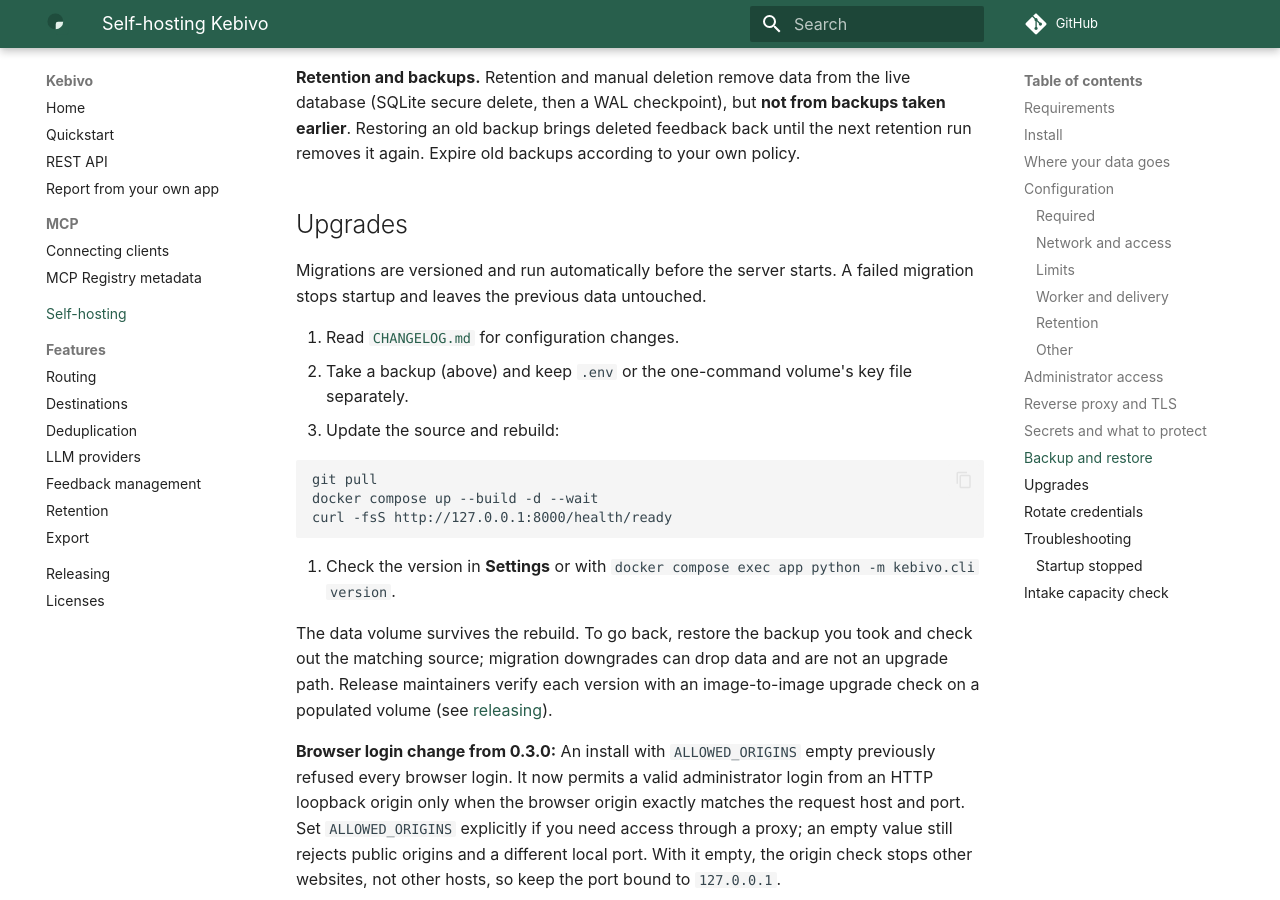
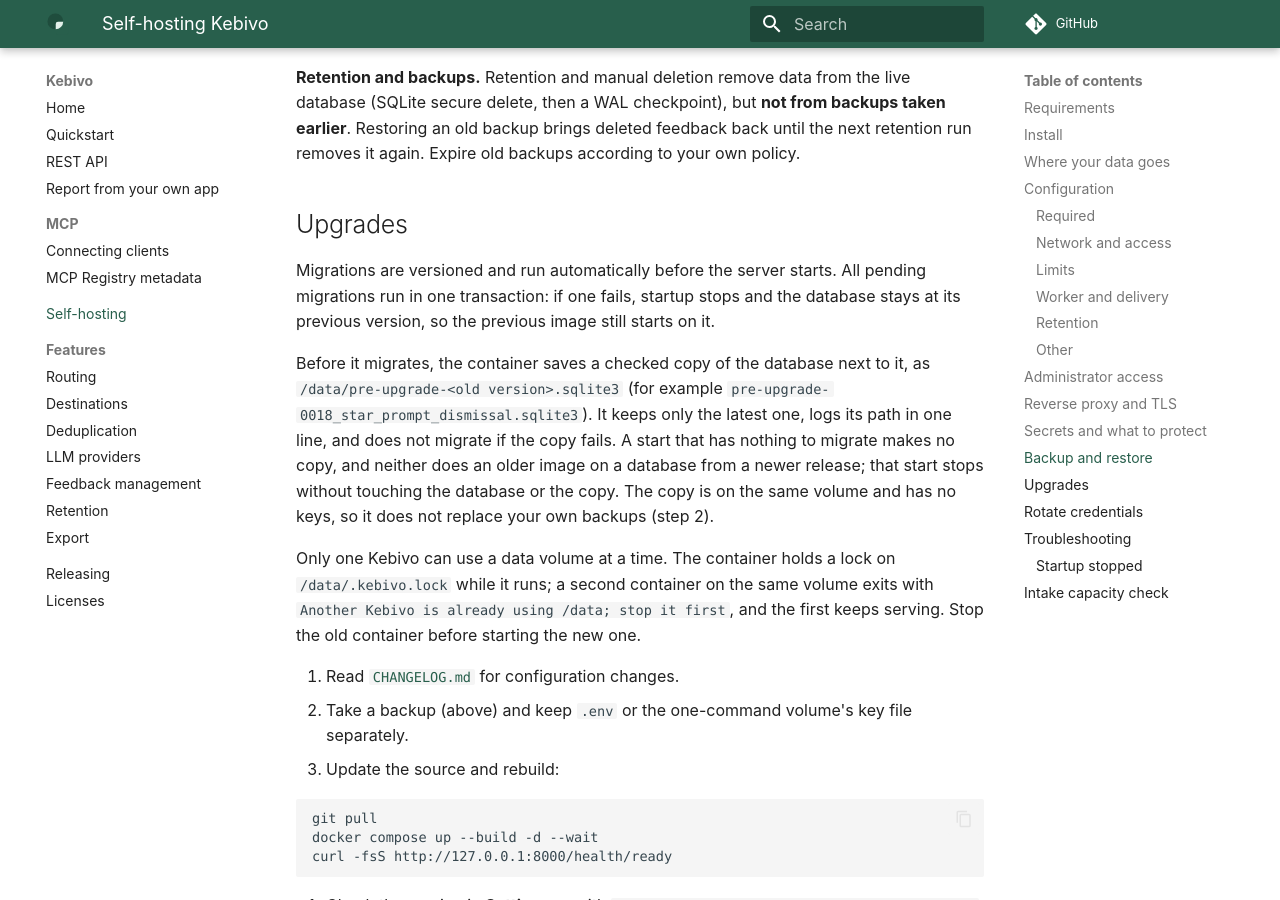
Before and after one commit to OCNAI/kebivo, an MkDocs documentation site: the page built from docs/self-hosting.md, in a window 1280 px wide and 900 px high, scrolled down 8958 px. Built offline with MkDocs 1.6.1 and Material for MkDocs 9.7.7, drawn with Linux system fonts in a browser that asks for light colours; some of the changed text lies outside the part shown.

Commit message:
Document the pre-upgrade backup and the one-instance lock
Signed-off-by: OCNAI <155850614+OCNAI@users.noreply.github.com>

```diff
--- a/docs/self-hosting.md
+++ b/docs/self-hosting.md
@@ -228,7 +228,11 @@ Restore the matching `.env` before `docker compose up -d app`. For a one-command
 
 ## Upgrades
 
-Migrations are versioned and run automatically before the server starts. A failed migration stops startup and leaves the previous data untouched.
+Migrations are versioned and run automatically before the server starts. All pending migrations run in one transaction: if one fails, startup stops and the database stays at its previous version, so the previous image still starts on it.
+
+Before it migrates, the container saves a checked copy of the database next to it, as `/data/pre-upgrade-<old version>.sqlite3` (for example `pre-upgrade-0018_star_prompt_dismissal.sqlite3`). It keeps only the latest one, logs its path in one line, and does not migrate if the copy fails. A start that has nothing to migrate makes no copy, and neither does an older image on a database from a newer release; that start stops without touching the database or the copy. The copy is on the same volume and has no keys, so it does not replace your own backups (step 2).
+
+Only one Kebivo can use a data volume at a time. The container holds a lock on `/data/.kebivo.lock` while it runs; a second container on the same volume exits with `Another Kebivo is already using /data; stop it first`, and the first keeps serving. Stop the old container before starting the new one.
 
 1. Read [`CHANGELOG.md`](../CHANGELOG.md) for configuration changes.
 2. Take a backup (above) and keep `.env` or the one-command volume's key file separately.
@@ -281,10 +285,12 @@ Report security problems as described in [`SECURITY.md`](../SECURITY.md), not in
 
 ### Startup stopped
 
-The container exits and the log ends with a `SettingsError` line that names the problem. For example:
+The container exits and the log ends with a line that names the problem. For example:
 
 - `SettingsError: DATABASE_URL must be a SQLite URL, such as sqlite:////data/app.sqlite3`, or `SettingsError: DATABASE_URL must use SQLite for this application phase` when the keys are already set: Kebivo stores data only in SQLite. Remove `DATABASE_URL` from your `docker run -e` options or env file, or set it to `sqlite:////data/app.sqlite3`. Compose already sets it.
 - `SettingsError: Cannot write secrets file as uid 10001; set SECRET_KEY and ENCRYPTION_KEY`: the one-command image could not create `/data/kebivo-secrets.env` because the mounted directory is not writable by the container user. Make it writable (for a bind mount, `sudo chown 10001:10001 <host directory>`), or pass both keys with `--env-file`.
+- `Another Kebivo is already using /data; stop it first`: another container still runs on the same volume. Stop it (`docker ps` shows it), then start again.
+- `Pre-upgrade backup failed, not migrating: …`: the container could not save the automatic copy before an upgrade, usually because the volume is full. Free space on the volume and start again; nothing was migrated.
 
 ## Intake capacity check
 
```
Also changed, not shown: CHANGELOG.md (+4 -0 lines), 2 other files.
